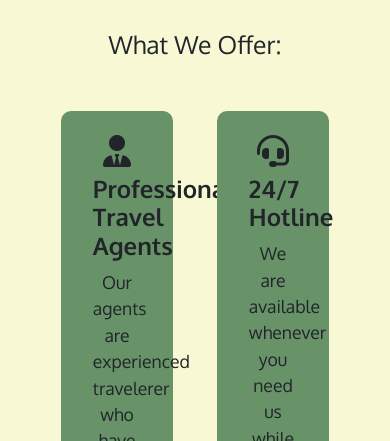
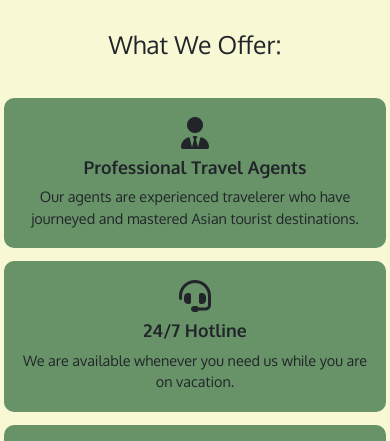
Before and after one commit to marked-gil/discover-asia, a plain HTML site: page index.html in a window 390 px wide. Shown: the part 367-808 px from the top of the page. Drawn offline with nearby package versions, Linux system fonts and the light colour scheme; a web font is replaced by a local one.

Commit message:
Fix 'what we offer' section to be fully responsive on smaller devices with screen max-width: 900px

```diff
--- a/assets/css/style.css
+++ b/assets/css/style.css
@@ -292,6 +292,18 @@ nav {
     padding: 3rem 10%;
 }
 
+@media screen and (max-width: 900px) {
+    #what-we-offer-section {
+        padding: 3rem 5%;
+    }
+}
+
+@media screen and (max-width: 590px) {
+    #what-we-offer-section {
+        padding: 3rem 0;
+    }
+}
+
 #what-we-offer-heading {
     text-align: center;
 }
@@ -303,6 +315,12 @@ nav {
     justify-content: space-around;
 }
 
+@media screen and (max-width: 590px) {
+    .what-we-offer-outer-wrapper {
+        flex-direction: column;
+    }
+}
+
 .what-we-offer-inner-wrapper {
     text-align: center;
     margin: 1.2rem 0;
@@ -312,14 +330,52 @@ nav {
     border-radius: 10px;
 }
 
+@media screen and (max-width: 1290px) {
+    .what-we-offer-inner-wrapper {
+        width: 44%;
+    }
+}
+
+@media screen and (max-width: 590px) {
+    .what-we-offer-inner-wrapper {
+        margin: .4rem 0;
+        padding: 1.2rem 1rem;
+        width: 98%;
+    }
+}
+
 .what-we-offer-inner-wrapper > h3 {
     font-size: 1.5rem;
     font-weight: bold;
 }
 
+@media screen and (max-width: 900px) {
+    .what-we-offer-inner-wrapper > h3 {
+        font-size: 1.3rem;
+    }
+}
+
+@media screen and (max-width: 590px) {
+    .what-we-offer-inner-wrapper > h3 {
+        font-size: 1.1rem;
+    }
+}
+
 .what-we-offer-inner-wrapper > p {
     margin: 0;
     font-size: 1.1rem;
+}
+
+@media screen and (max-width: 900px) {
+    .what-we-offer-inner-wrapper > p {
+        font-size: 1rem;
+    }
+}
+
+@media screen and (max-width: 590px) {
+    .what-we-offer-inner-wrapper > p {
+        font-size: .9rem;
+    }
 }
 
 /* fontawesome icons */
```
